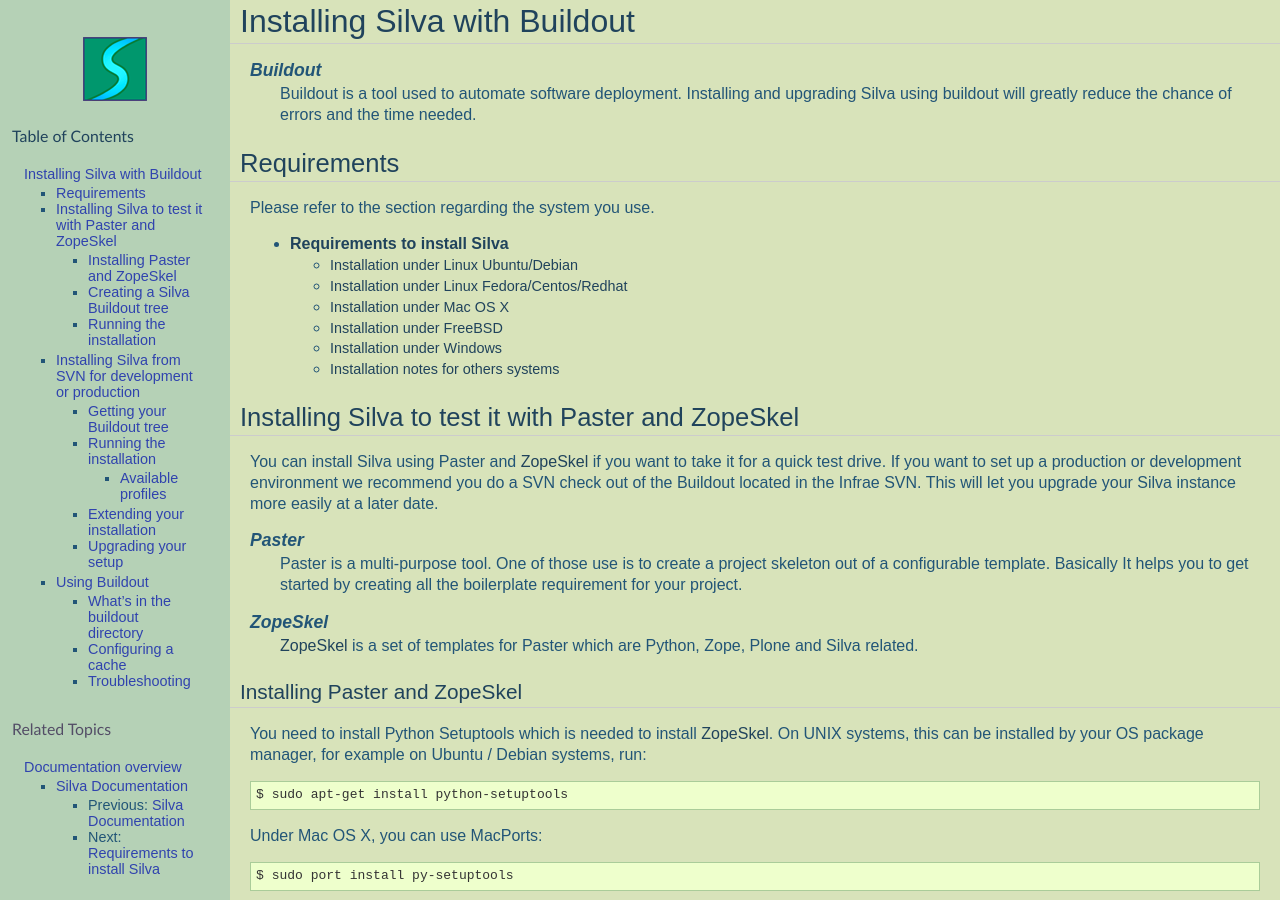
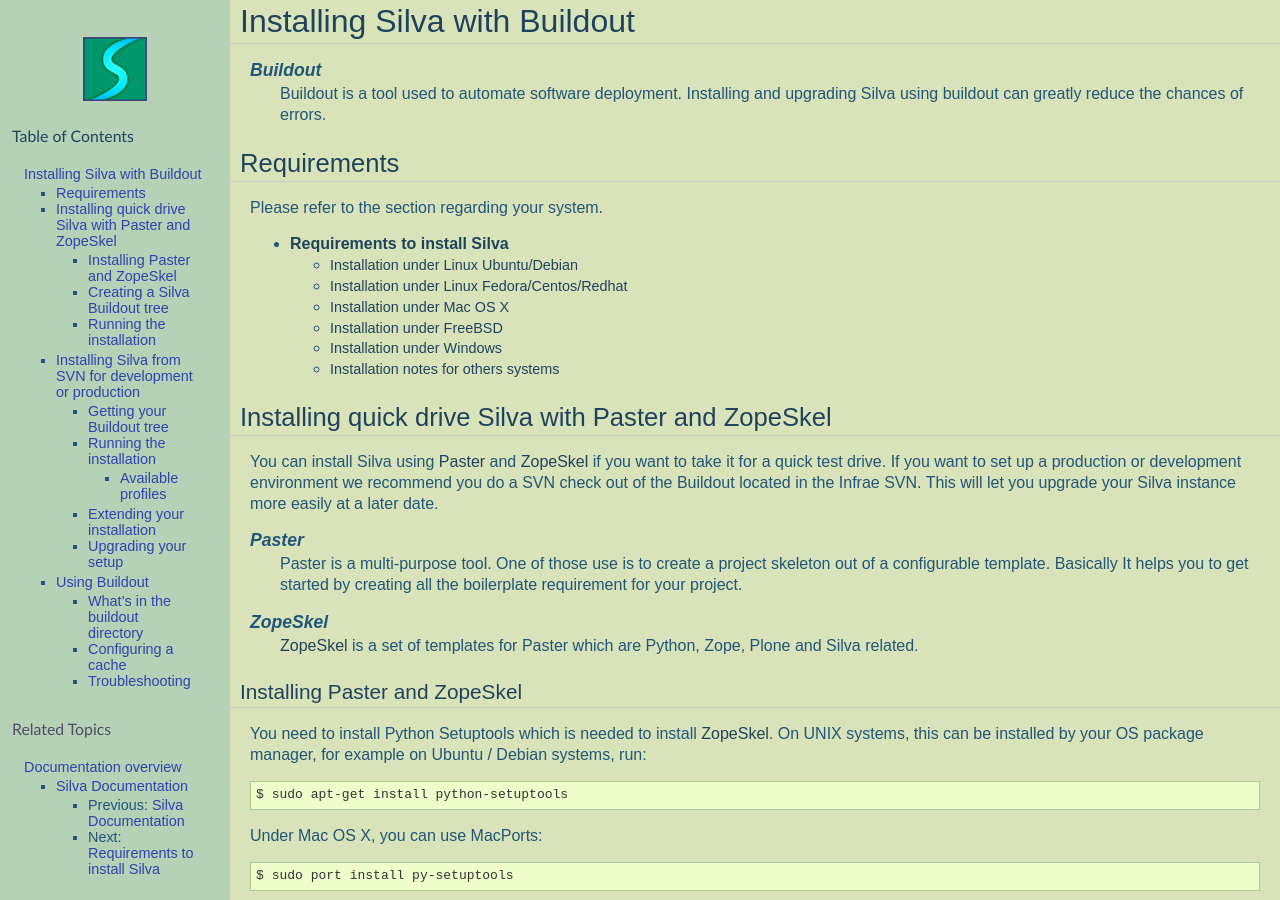
Before and after one commit to silvacms/documentation, a Sphinx documentation site: the page built from source/silva/buildout.rst, in a window 1280 px wide and 900 px high. Built offline with Sphinx 7.4.7, drawn with Linux system fonts in a browser that asks for light colours; pages that are not in the unit, such as notebooks, are missing from menus.

Commit message:
- Edit text

```diff
--- a/source/silva/buildout.rst
+++ b/source/silva/buildout.rst
@@ -6,14 +6,13 @@
 
    *Buildout*
      Buildout is a tool used to automate software
-     deployment. Installing and upgrading Silva using buildout will
-     greatly reduce the chance of errors and the time needed.
-
+     deployment. Installing and upgrading Silva using buildout can
+     greatly reduce the chances of errors.
 
 Requirements
 ------------
 
-Please refer to the section regarding the system you use.
+Please refer to the section regarding your system.
 
 .. toctree::
    :maxdepth: 2
@@ -21,11 +20,11 @@
    buildout/requirements
 
 
-Installing Silva to test it with Paster and ZopeSkel
-----------------------------------------------------
+Installing quick drive Silva with Paster and ZopeSkel
+-----------------------------------------------------
 
-You can install Silva using Paster and `ZopeSkel`_ if you want to take
-it for a quick test drive. If you want to set up a production or
+You can install Silva using `Paster`_ and `ZopeSkel`_ if you want to
+take it for a quick test drive. If you want to set up a production or
 development environment we recommend you do a SVN check out of the
 Buildout located in the Infrae SVN. This will let you upgrade your
 Silva instance more easily at a later date.
```
Also changed, not shown: other parts of source/silva/buildout.rst (+1 -0 lines).
